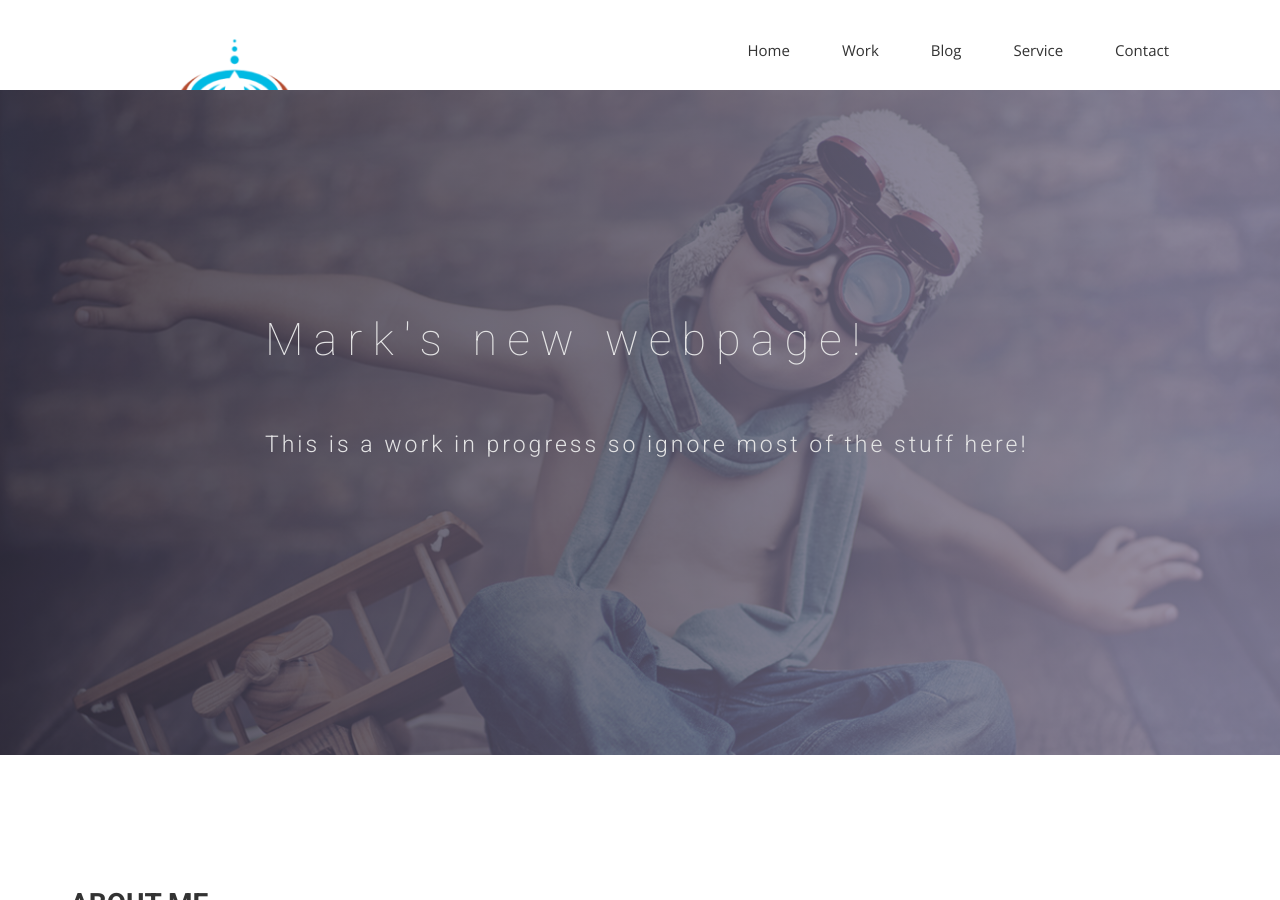
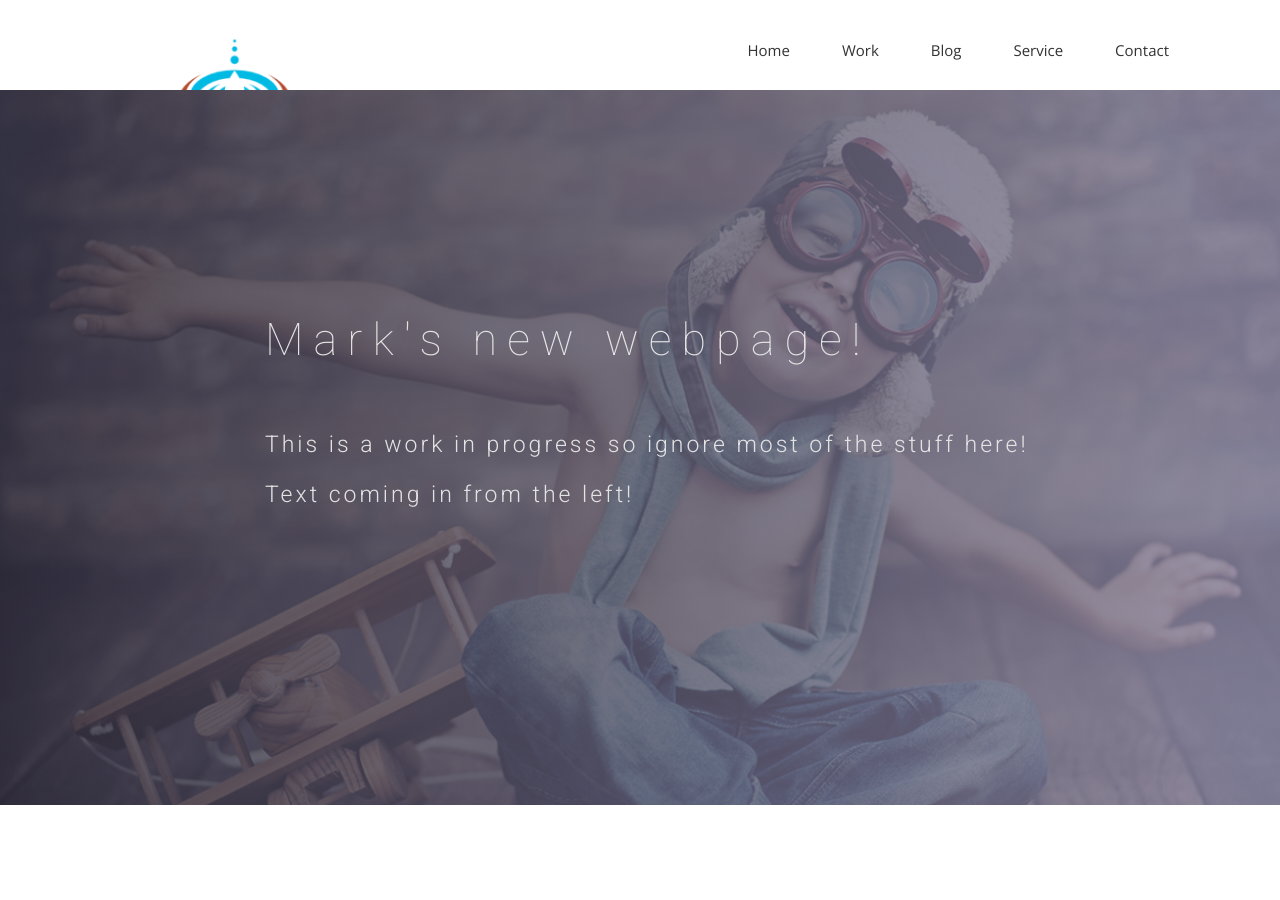
Before and after one commit to marklunch/marklunch.github.io, a Jekyll site: the page built from index.html, in a window 1280 px wide and 900 px high. Built offline with Jekyll 4.4.1, drawn with Linux system fonts in a browser that asks for light colours; nearby versions of some CDN libraries; some web fonts are replaced.

Commit message:
Update index.html

```diff
--- a/index.html
+++ b/index.html
@@ -12,6 +12,7 @@
         <div class="block">
           <h1 class="animated fadeInUp">Mark's new webpage!</h1>
           <p class="animated fadeInRight">This is a work in progress so ignore most of the stuff here!</p>
+          <p class="animated fadeInLeft">Text coming in from the left!</p>
         </div>
       </div>
     </div>
```
